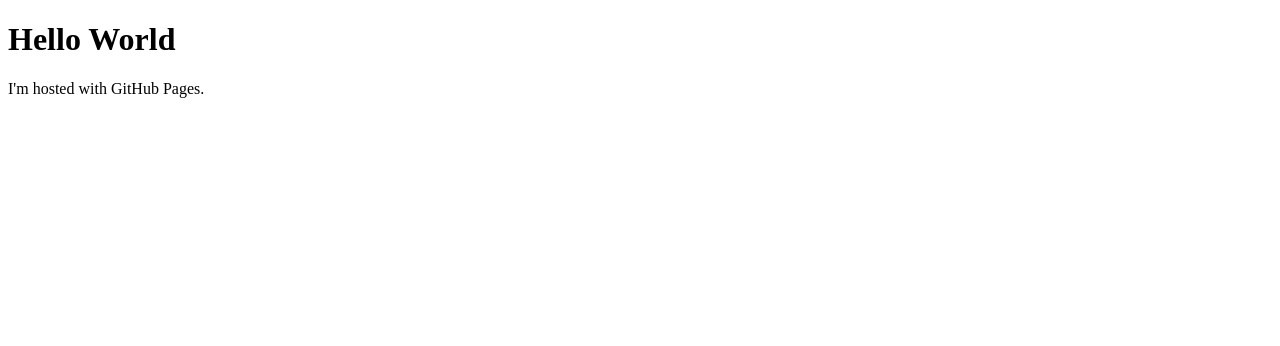
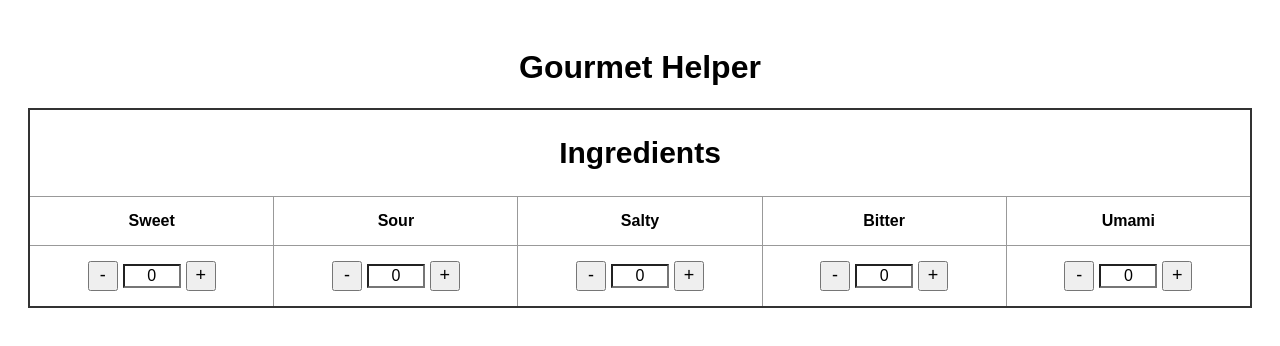
Before and after one commit to ThomasBA00/thomasba00.github.io, a plain HTML site: page index.html in a window 1280 px wide. Drawn offline with Linux system fonts and the light colour scheme.

Commit message:
Added Ingredients counter

```diff
--- a/index.html
+++ b/index.html
@@ -1,7 +1,127 @@
 <!DOCTYPE html>
-<html>
+<html lang="en">
+<head>
+  <meta charset="UTF-8">
+  <title>Personal Page Table</title>
+  <style>
+    h1 {
+        text-align: center;
+    }
+
+    h3 {
+        text-align: center;
+    }
+
+    body {
+      font-family: Arial, sans-serif;
+      padding: 20px;
+    }
+
+    table {
+    width: 100%;
+    border-collapse: collapse;
+    text-align: center;
+    border: 2px solid #333;
+    }
+
+    th, td {
+    padding: 15px;
+    border: 1px solid #999;
+    }
+
+    .counter {
+      display: flex;
+      align-items: center;
+      justify-content: center;
+    }
+
+    .counter input[type="number"] {
+      width: 50px;
+      text-align: center;
+      font-size: 16px;
+      -webkit-appearance: none;
+      -moz-appearance: textfield;
+    }
+
+    .counter input[type="number"]::-webkit-inner-spin-button,
+    .counter input[type="number"]::-webkit-outer-spin-button {
+      -webkit-appearance: none;
+      margin: 0;
+    }
+
+    .counter button {
+      font-size: 18px;
+      width: 30px;
+      height: 30px;
+      margin: 0 5px;
+      cursor: pointer;
+    }
+  </style>
+</head>
 <body>
-<h1>Hello World</h1>
-<p>I'm hosted with GitHub Pages.</p>
+
+  <h1>Gourmet Helper</h1>
+
+  <table>
+    <thead>
+        <tr>
+            <td colspan="5" style="padding: 1px; font-size: 20px; font-weight: bold;"><h2>Ingredients</h2></td>
+        </tr>
+      <tr>
+        <th>Sweet</th>
+        <th>Sour</th>
+        <th>Salty</th>
+        <th>Bitter</th>
+        <th>Umami</th>
+      </tr>
+    </thead>
+    <tbody>
+      <tr>
+        <td>
+          <div class="counter">
+            <button onclick="changeValue(this, -1)">-</button>
+            <input type="number" value="0" min="0">
+            <button onclick="changeValue(this, 1)">+</button>
+          </div>
+        </td>
+        <td>
+          <div class="counter">
+            <button onclick="changeValue(this, -1)">-</button>
+            <input type="number" value="0" min="0">
+            <button onclick="changeValue(this, 1)">+</button>
+          </div>
+        </td>
+        <td>
+          <div class="counter">
+            <button onclick="changeValue(this, -1)">-</button>
+            <input type="number" value="0" min="0">
+            <button onclick="changeValue(this, 1)">+</button>
+          </div>
+        </td>
+        <td>
+          <div class="counter">
+            <button onclick="changeValue(this, -1)">-</button>
+            <input type="number" value="0" min="0">
+            <button onclick="changeValue(this, 1)">+</button>
+          </div>
+        </td>
+        <td>
+          <div class="counter">
+            <button onclick="changeValue(this, -1)">-</button>
+            <input type="number" value="0" min="0">
+            <button onclick="changeValue(this, 1)">+</button>
+          </div>
+        </td>
+      </tr>
+    </tbody>
+  </table>
+
+  <script>
+    function changeValue(button, delta) {
+      const input = button.parentElement.querySelector('input');
+      input.value = parseInt(input.value) + delta;
+    }
+  </script>
+
 </body>
 </html>
```
